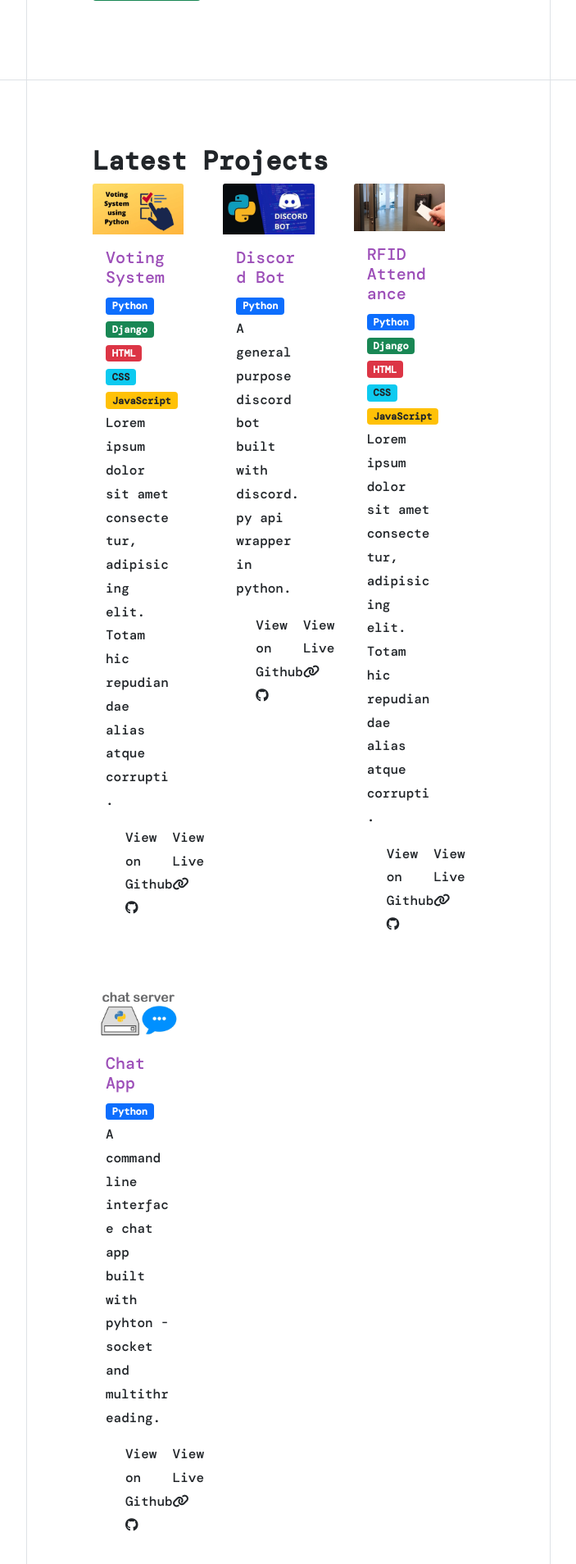
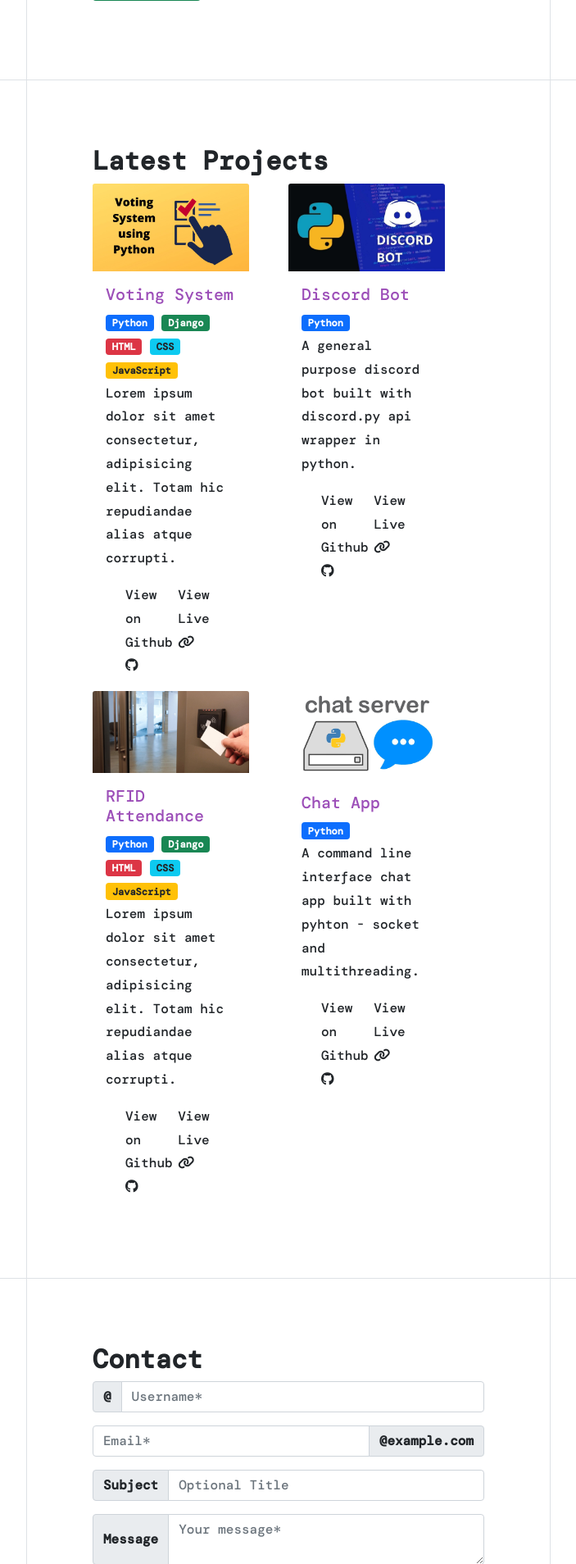
Before and after one commit to SparshChaurasia/PortfolioNew, a Django app: page / in a window 1280 px wide. Shown: the part 1160-3068 px from the top of the page at 82% size, without its empty margins (288-991 px from the left). Run offline with Django 4.2, Linux system fonts and the light colour scheme; grey boxes are pictures that could not be loaded.

Commit message:
improved project section design

```diff
--- a/templates/index.html
+++ b/templates/index.html
@@ -92,9 +92,9 @@
     <div class="section" id="projects">
         <div class="section_wrapper">
             <h2 class="fw-bold">Latest Projects</h2>
-            <div class="container m-0 p-0 overflow-hidden">
+            <div class="container-fluid m-0 p-0 overflow-hidden">
                 <div class="row w-100 gx-5 gy-5">
-                    <div class="col-12 col-md-6 col-lg-4">
+                    <div class="col">
                         <div class="card border-0">
                             <img src="{% static 'images/projects/voting.jpg' %}" alt="voting system" class="card-img-top">
                             <div class="card-body">
@@ -114,7 +114,7 @@
                             </div>
                         </div>
                     </div>
-                    <div class="col-12 col-md-6 col-lg-4">
+                    <div class="col">
                         <div class="card border-0">
                             <img src="{% static 'images/projects/discord-bot.jpg' %}" alt="discord bot" class="card-img-top">
                             <div class="card-body">
@@ -130,7 +130,9 @@
                             </div>
                         </div>
                     </div>
-                    <div class="col-12 col-md-6 col-lg-4">
+                </div>
+                <div class="row w-100 gx-5 gy-5">
+                    <div class="col">
                         <div class="card border-0">
                             <img src="{% static 'images/projects/rfid-attendance.jpg' %}" alt="rfid attendance" class="card-img-top">
                             <div class="card-body">
@@ -150,7 +152,7 @@
                             </div>
                         </div>
                     </div>
-                    <div class="col-12 col-md-6 col-lg-4">
+                    <div class="col">
                         <div class="card border-0">
                             <img src="{% static 'images/projects/chat-app.jpg' %}" alt="chat app" class="card-img-top">
                             <div class="card-body">
@@ -173,6 +175,8 @@
     <!-- Contact -->
     <span class="position-absolute start-0 vw-100 border-bottom border-1"></span>
     <div class="section" id="contact">
+        <video class="video_bg" src="{% static "videos/" %}{% random_int 1 4 %}.mp4" autoplay muted loop>
+        </video>
         <div class="section_wrapper">
             <h2 class="fw-bold">Contact</h2>
             <form action="{% url 'submit_contact_form' %}" method="post" class="w-100">
```
